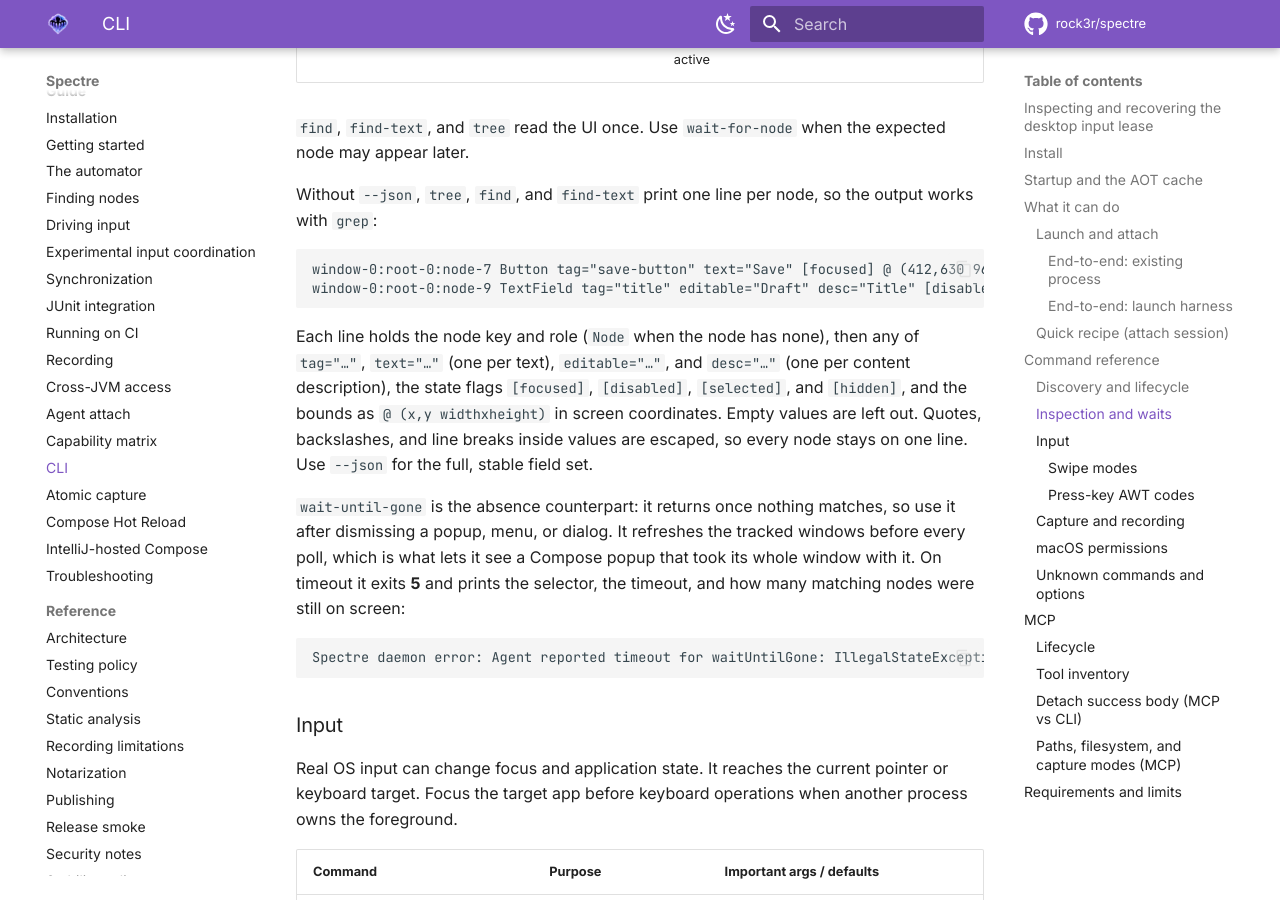
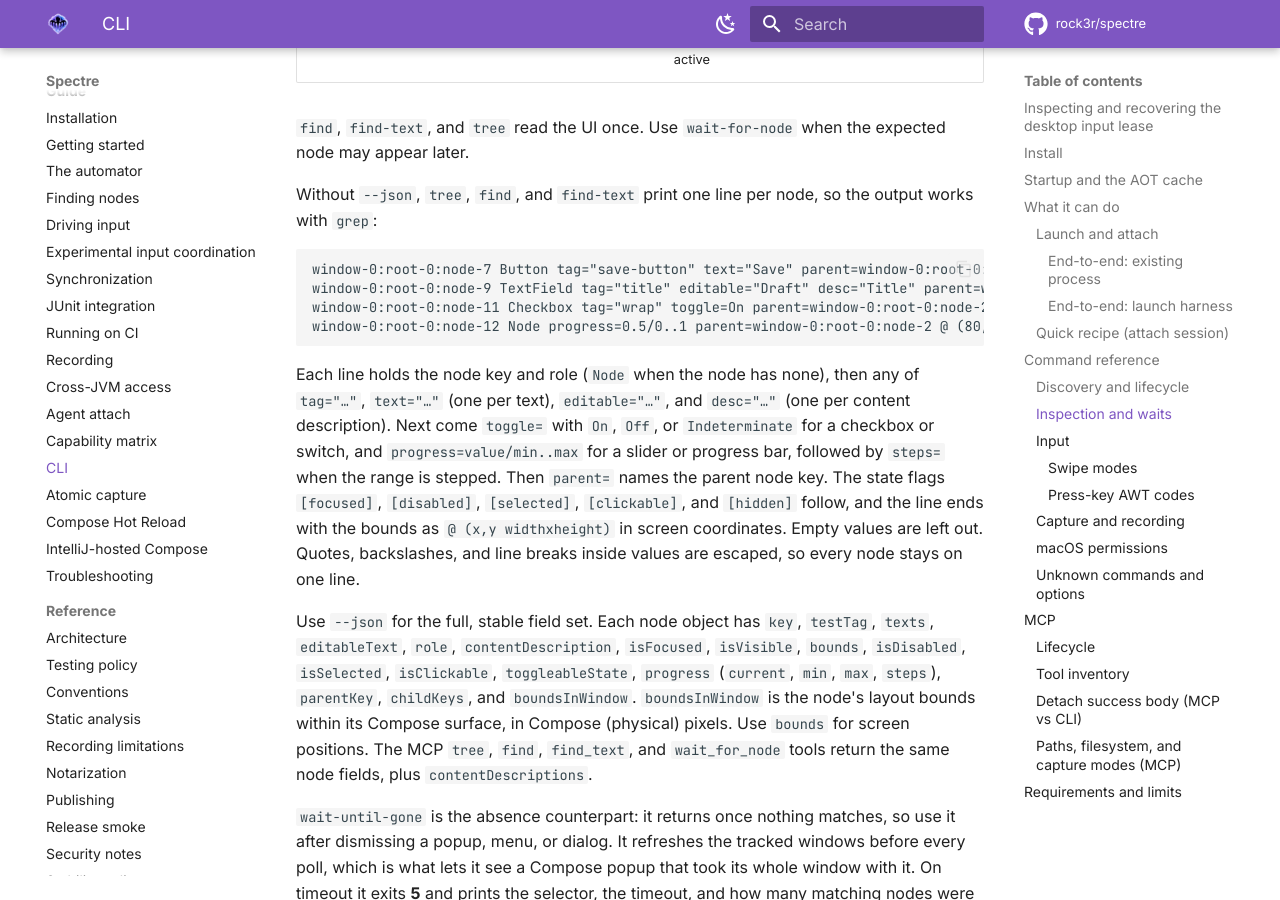
Before and after one commit to rock3r/spectre, an MkDocs documentation site: the page built from docs/guide/cli.md, in a window 1280 px wide and 900 px high, scrolled down 6880 px. Built offline with MkDocs 1.6.1 and Material for MkDocs 9.7.7, drawn with Linux system fonts in a browser that asks for light colours; comment, search, counter and statistics services are not loaded.

Commit message:
Show toggle, progress, parent and clickable state in CLI node lines
The human-readable tree/find/find-text lines from #570 now add
toggle=On|Off|Indeterminate, progress=value/min..max (with steps= for a
stepped range), parent=<key>, and a [clickable] flag. Whole-number
progress values print without a trailing .0. The CLI guide documents the
new line parts and lists every --json node field.

Co-Authored-By: Claude Opus 5.5 <noreply@anthropic.com>

````diff
--- a/docs/guide/cli.md
+++ b/docs/guide/cli.md
@@ -267,16 +267,29 @@ Without `--json`, `tree`, `find`, and `find-text` print one line per node, so th
 works with `grep`:
 
 ```text
-window-0:root-0:node-7 Button tag="save-button" text="Save" [focused] @ (412,630 96x40)
-window-0:root-0:node-9 TextField tag="title" editable="Draft" desc="Title" [disabled] @ (24,96 560x56)
+window-0:root-0:node-7 Button tag="save-button" text="Save" parent=window-0:root-0:node-2 [focused] [clickable] @ (412,630 96x40)
+window-0:root-0:node-9 TextField tag="title" editable="Draft" desc="Title" parent=window-0:root-0:node-2 [disabled] @ (24,96 560x56)
+window-0:root-0:node-11 Checkbox tag="wrap" toggle=On parent=window-0:root-0:node-2 [clickable] @ (24,160 48x48)
+window-0:root-0:node-12 Node progress=0.5/0..1 parent=window-0:root-0:node-2 @ (80,182 240x4)
 ```
 
 Each line holds the node key and role (`Node` when the node has none), then any of
 `tag="…"`, `text="…"` (one per text), `editable="…"`, and `desc="…"` (one per content
-description), the state flags `[focused]`, `[disabled]`, `[selected]`, and `[hidden]`, and
-the bounds as `@ (x,y widthxheight)` in screen coordinates. Empty values are left out.
+description). Next come `toggle=` with `On`, `Off`, or `Indeterminate` for a checkbox or
+switch, and `progress=value/min..max` for a slider or progress bar, followed by `steps=` when
+the range is stepped. Then `parent=` names the parent node key. The state flags
+`[focused]`, `[disabled]`, `[selected]`, `[clickable]`, and `[hidden]` follow, and the line ends
+with the bounds as `@ (x,y widthxheight)` in screen coordinates. Empty values are left out.
 Quotes, backslashes, and line breaks inside values are escaped, so every node stays on one
-line. Use `--json` for the full, stable field set.
+line.
+
+Use `--json` for the full, stable field set. Each node object has `key`, `testTag`, `texts`,
+`editableText`, `role`, `contentDescription`, `isFocused`, `isVisible`, `bounds`,
+`isDisabled`, `isSelected`, `isClickable`, `toggleableState`, `progress` (`current`, `min`,
+`max`, `steps`), `parentKey`, `childKeys`, and `boundsInWindow`. `boundsInWindow` is the node's
+layout bounds within its Compose surface, in Compose (physical) pixels. Use `bounds` for screen
+positions. The MCP `tree`, `find`, `find_text`, and `wait_for_node` tools return the same node
+fields, plus `contentDescriptions`.
 
 `wait-until-gone` is the absence counterpart: it returns once nothing matches, so use it after
 dismissing a popup, menu, or dialog. It refreshes the tracked
````
Also changed, not shown: 2 other files.
